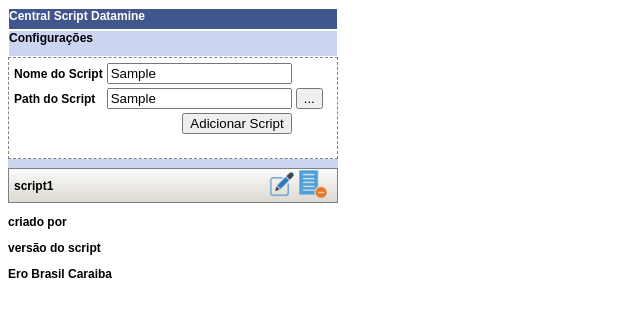
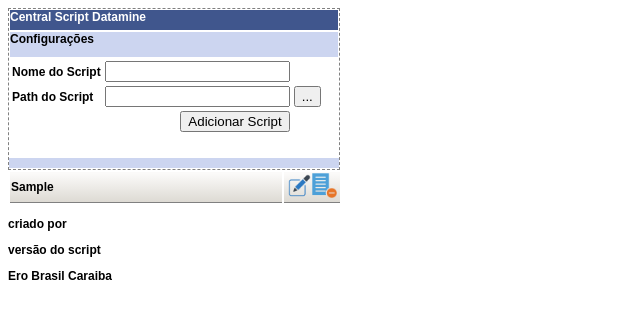
Before and after one commit to Cayolealt/central_scripts_datamine, a plain HTML site: page index.html in a window 1280 px wide. Both pictures are taken after typing "Sample", "Sample" into the empty fields and a click on the button "Adicionar Script". Shown: the whole page, without its empty margins (0-640 px from the left). Drawn offline with Linux system fonts and the light colour scheme.

Commit message:
criação da classe script e os metodos

```diff
--- a/css/style.css
+++ b/css/style.css
@@ -3,69 +3,74 @@ body{
     font-weight: 900;
     font-size: 12px;
 }
-
+/* ==================================== INICIO DO HEADER ==================================*/
 header{
     width: 330px;
-    height: 150px;
+    height: 160px;
     margin: 0px;
+    border: 1px gray dashed;
 }
 
-header #section_nome_superior{
+#nome_superior{
     height: 20px;
     background-color: #40568d;
     color: white;
     border: 1px solid white;
 }
 
-header #section_nome_configuracao{
+#nome_configuracao{
     height: 25px;
     background-color: #ccd5f0;
     border: 1px solid white;
 }
-header #section_configuracao{
+#configuracao{
     height: 100px;
-    border: 1px gray dashed;
 }
 
-#add_script{
-    padding: 2px;
-}
-
-header #barra_inferior_header{
+#barra_inferior_header{
     height: 10px;
     background-color: #ccd5f0;
 }
 
+/* ==================================== FINAL DO HEADER ==================================*/
+
+
+/* ==================================== INICIO DO CONTAINER ==================================*/
+
 .container{
-    width: 330px;
-    padding-top: 10px;
-    margin: 0px;
+    width: 334px;
+    /* border: 1px solid red; */
 }
 
-.lista_scripts{
-    display: flex;
-    align-items: center;
-    list-style-type: none;
-    height: 35px;
-    padding: 2px;
-    border: 1px solid gray;
+.container table tr{
     background: linear-gradient(to bottom, #fbfaf9 5%, #dcd9d2 100%);
+    height: 25px;
+
+}
+.container table td{
+    border-bottom: 1px gray solid;
 
 }
 
-.lista_scripts a{
+
+.container table tr a{
     display: flex;
     align-items: center;
-    height: 35px;
-    width: 250px;
+    height: 25px;
+    width: 270px;
     text-decoration: none;
     color: black;
+
 }
 
-.lista_scripts:hover{
+.container table tr a:hover{
     background: #d4d5d8;
 }
 
-.lista_scripts td img{
-    width: 28px;
+.images{
+    width: 75px;
+    text-align:center;
 }
+.container table img{
+    width: 25px;
+}
--- a/index.html
+++ b/index.html
@@ -11,15 +11,12 @@
 
 </head>
 <body>
+
     <header>
-        <section id="section_nome_superior">
-            Central Script Datamine
-        </section>
-        <section id="section_nome_configuracao">
-            Configurações
-        </section>
-        <section id="section_configuracao">
-            <table id="add_script">
+        <div id="nome_superior"><span>Central Script Datamine</span></div>
+        <div id="nome_configuracao"><span>Configurações</span></div>
+        <div id="configuracao">
+            <table>
                 <tr>
                     <td>Nome do Script</td>
                     <td><input id="nome_script" type="text"></td>
@@ -30,23 +27,31 @@
                     <td><button>...</button></td>
                 </tr>
                 <tr>
-                    <td colspan="2" align="right"><button onclick="script.adicionar()">Adicionar Script</button></td>
+                    <td colspan="2" align="right"><button id="btn_config" onclick="script.adicionar()">Adicionar Script</button></td>
                 </tr>
             </table>
-        </section>
-        <section id="barra_inferior_header">
+        </div>
+        <div id="barra_inferior_header"></div>
+    </header>
 
-        </section>
-    </header>
     <div class="container">
-        <table class="lista_scripts">
+        <table>
+            <tbody id="tbody">
                 <tr>
                     <td><a href="#">script1</a></td>
-                <td>
+                    <td class="images">
                         <img src="img/botao-editar.png">
                         <img src="img/remover-arquivo.png">
                     </td>
                 </tr>
+                <tr>
+                    <td><a href="#">script1</a></td>
+                    <td class="images">
+                        <img src="img/botao-editar.png">
+                        <img src="img/remover-arquivo.png">
+                    </td>
+                </tr>
+            </tbody>
         </table>
     </div>
 
--- a/js/javascript.js
+++ b/js/javascript.js
@@ -1,17 +1,139 @@
 class Script{
 
     constructor(){
-        this.nome = ''
-        this.path = ''
+        this.id = 1
+        this.arrayScript = []
+        this.editId = null;
+
     }
 
     adicionar(){
-        alert("vamos adicionar um script.")
+
+
+        let script = this.lerDados()
+        let validaCampos = this.validaCampos(script)
+
+        if (validaCampos == true){
+            if(this.editId == null){
+                this.salvarScript(script)
+            }else{
+                this.atualizar(this.editId, script)
+            }
+        }
+
+        this.listaTabela()
+        this.limparDados()
+
     }
 
-    excluir(){
-        alert("Vamos excluir um script")
+    limparDados(){
+        document.getElementById("nome_script").value = ''
+        document.getElementById("path_script").value = ''
+        document.getElementById("btn_config").innerText = 'Adicionar Script'
+
+        this.editId = null
     }
+
+    listaTabela(){
+        let tbody = document.getElementById("tbody")
+        tbody.innerText = ''
+
+        for (let i = 0;  i< this.arrayScript.length; i++){
+            let tr = tbody.insertRow()
+
+            let td_nomeScript = tr.insertCell()
+            let td_acoes = tr.insertCell()
+
+
+            let linkScript = document.createElement('a')
+            linkScript.href = this.arrayScript[i].path
+            linkScript.innerText = this.arrayScript[i].nomeScript
+
+
+            td_acoes.classList.add('images')
+
+            let imgEdit = document.createElement('img')
+            imgEdit.src = 'img/botao-editar.png'
+            imgEdit.setAttribute("onclick","script.prepararEditar("+JSON.stringify(this.arrayScript[i])+")")
+
+            let imgDelete = document.createElement('img')
+            imgDelete.src = 'img/remover-arquivo.png'
+            imgDelete.setAttribute("onclick","script.deletar("+this.arrayScript[i].id+")")
+
+            td_acoes.appendChild(imgEdit)
+            td_acoes.appendChild(imgDelete)
+            td_nomeScript.appendChild(linkScript)
+
+            console.log(this.arrayScript)
+        }
+    }
+
+    prepararEditar(dados){
+        this.editId = dados.id
+        document.getElementById('nome_script').value = dados.nomeScript
+        document.getElementById('path_script').value = dados.path
+
+        document.getElementById('btn_config').innerHTML = 'Atualizar'
+    }
+
+    salvarScript(script){
+        this.arrayScript.push(script)
+        this.id++
+    }
+
+    atualizar(id, script){
+        for (let i = 0; i< this.arrayScript.length; i++){
+            if (this.arrayScript[i].id == id){
+                this.arrayScript[i].nomeScript = script.nomeScript
+                this.arrayScript[i].path = script.path
+            }
+        }
+    }
+
+    lerDados(){
+        let script = {}
+
+        script.id = this.id
+        script.nomeScript = document.getElementById("nome_script").value
+        script.path = document.getElementById("path_script").value
+
+        return script
+    }
+
+    validaCampos(script){
+        let msg = ''
+
+        if (script.nomeScript == ''){
+            msg += ' - Informe o nome do Script. \n'
+        }else if(script.path == ''){
+            msg+= '- Informe o path do Script.\n'
+        }
+
+        if(msg != ''){
+            alert(msg)
+            return false
+        }
+
+        return true
+    }
+
+    deletar(id){
+
+        let tbody = document.getElementById("tbody")
+
+        for (let i=0; i < this.arrayScript.length; i++){
+            if(this.arrayScript[i].id == id){
+                if(confirm('Deseja realmente deleta o script '+ this.arrayScript[i].nomeScript)){
+                    this.arrayScript.splice(i,1)
+                    tbody.deleteRow(i)
+                }
+            }
+        }
+        console.log(this.arrayScript)
+    }
+
+
+
 }
 
 var script = new Script()
```
Lines whose indentation alone changed are shown as unchanged.
